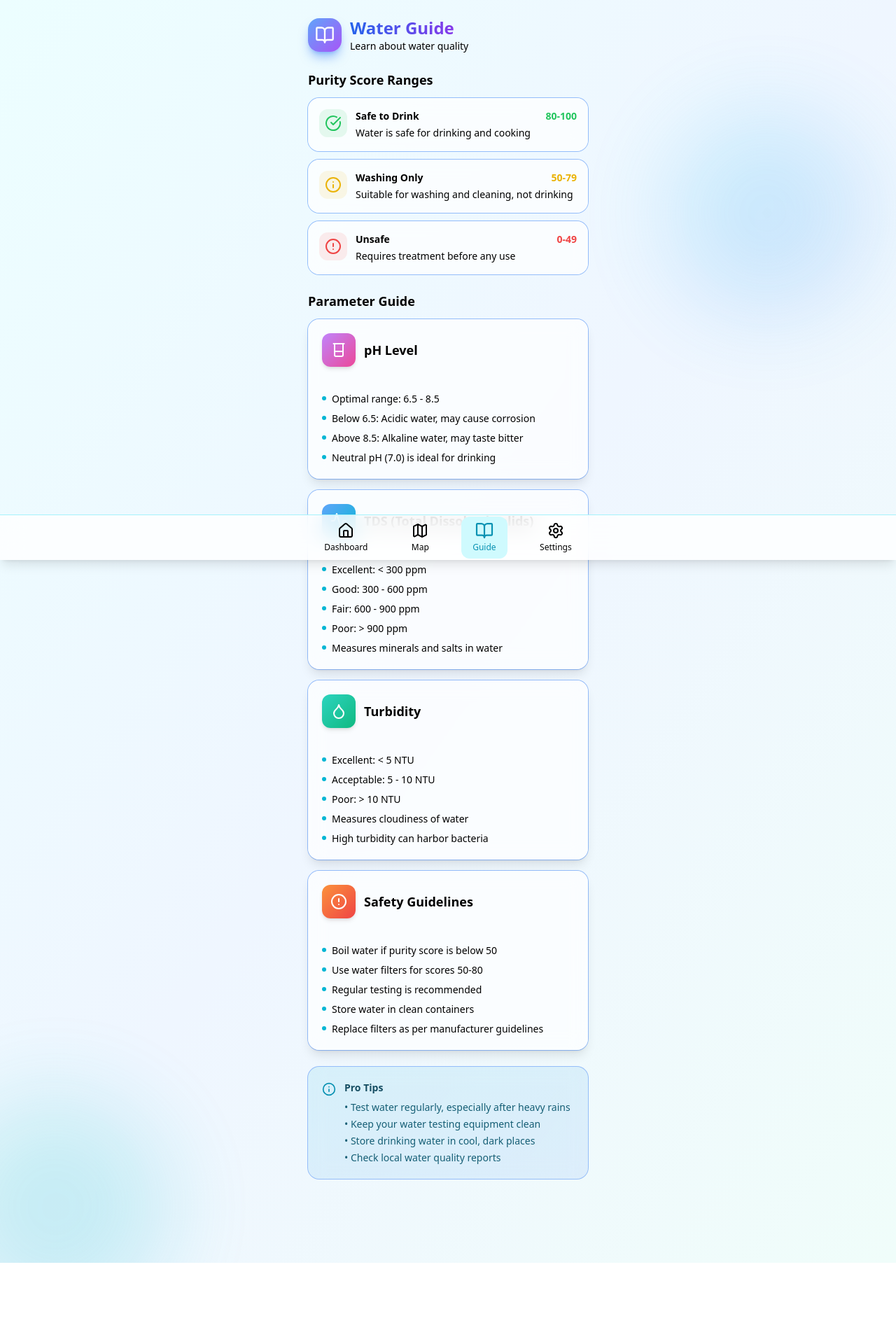
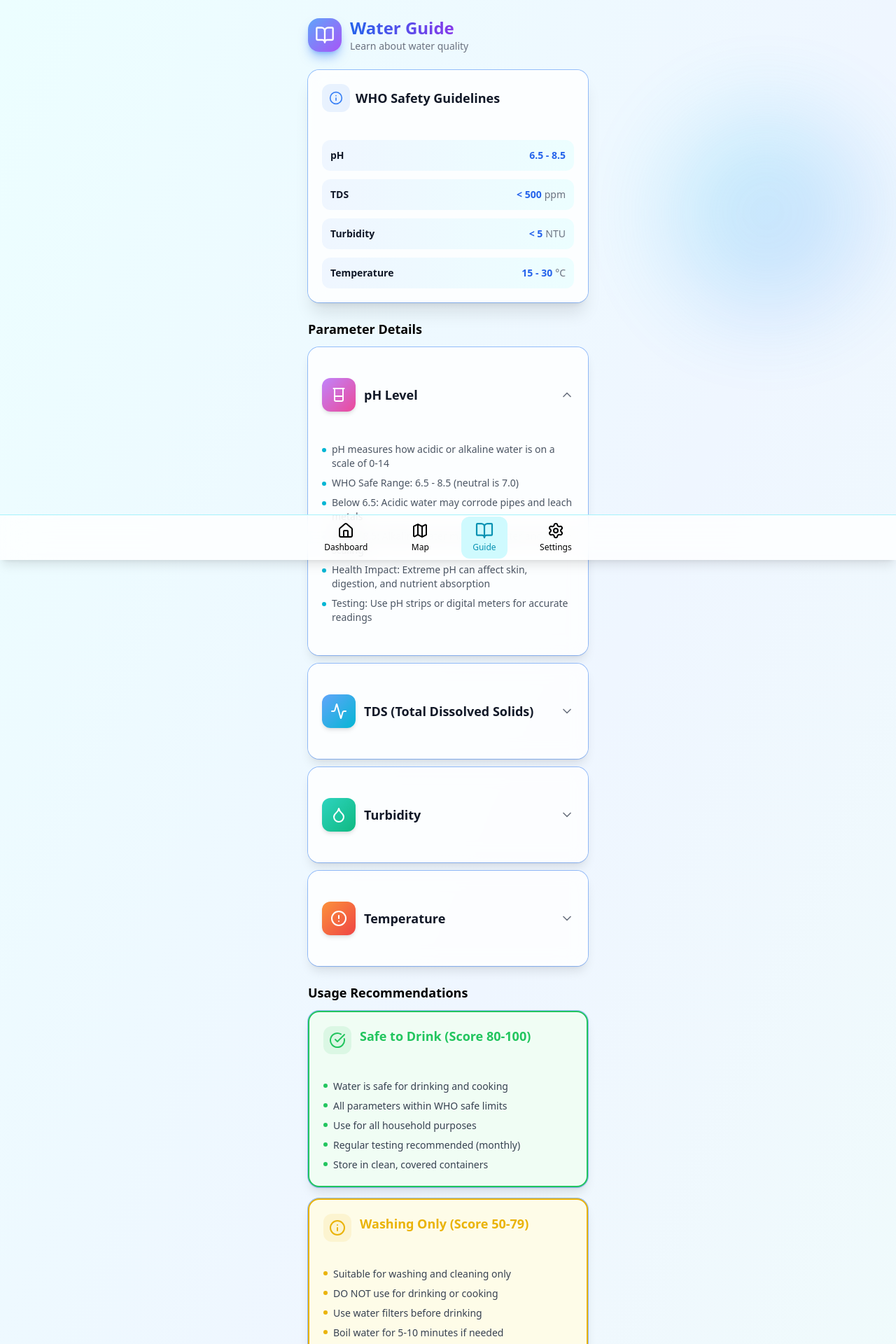
Before and after one commit to 0601sasirl/aquasens, a React (Vite) app: page /guide in a window 1280 px wide. Shown: the top 1920 px of the page at 70% size. Before the commit the page ends 1868 px from the top, so only its background shows below. Built offline with nearby package versions, Linux system fonts and the light colour scheme.

Commit message:
feat: enhance Water Guide with WHO guidelines and expandable sections

```diff
--- a/src/react-app/pages/WaterGuide.tsx
+++ b/src/react-app/pages/WaterGuide.tsx
@@ -1,5 +1,6 @@
+import { useState } from 'react';
 import { Card } from '@/react-app/components/ui/card';
-import { BookOpen, Droplet, AlertCircle, CheckCircle, Info, Beaker, Activity } from 'lucide-react';
+import { BookOpen, Droplet, AlertCircle, CheckCircle, Info, Beaker, Activity, ChevronDown, ChevronUp, Phone, Mail } from 'lucide-react';
 
 interface GuideSection {
   id: string;
@@ -7,6 +8,7 @@ interface GuideSection {
   icon: React.ElementType;
   color: string;
   content: string[];
+  expanded?: boolean;
 }
 
 const guideSections: GuideSection[] = [
@@ -16,10 +18,12 @@ const guideSections: GuideSection[] = [
     icon: Beaker,
     color: 'from-purple-400 to-pink-500',
     content: [
-      'Optimal range: 6.5 - 8.5',
-      'Below 6.5: Acidic water, may cause corrosion',
-      'Above 8.5: Alkaline water, may taste bitter',
-      'Neutral pH (7.0) is ideal for drinking'
+      'pH measures how acidic or alkaline water is on a scale of 0-14',
+      'WHO Safe Range: 6.5 - 8.5 (neutral is 7.0)',
+      'Below 6.5: Acidic water may corrode pipes and leach metals',
+      'Above 8.5: Alkaline water may taste bitter and cause scaling',
+      'Health Impact: Extreme pH can affect skin, digestion, and nutrient absorption',
+      'Testing: Use pH strips or digital meters for accurate readings'
     ]
   },
   {
@@ -28,11 +32,13 @@ const guideSections: GuideSection[] = [
     icon: Activity,
     color: 'from-blue-400 to-cyan-500',
     content: [
-      'Excellent: < 300 ppm',
-      'Good: 300 - 600 ppm',
-      'Fair: 600 - 900 ppm',
-      'Poor: > 900 ppm',
-      'Measures minerals and salts in water'
+      'TDS measures total minerals, salts, and metals dissolved in water (ppm)',
+      'Excellent: < 300 ppm - Great taste, ideal for drinking',
+      'Good: 300 - 600 ppm - Acceptable quality',
+      'Fair: 600 - 900 ppm - Not ideal for regular consumption',
+      'Poor: > 900 ppm - Unpleasant taste, potential health concerns',
+      'Health Impact: High TDS may indicate contamination or excessive minerals',
+      'Note: Very low TDS water lacks beneficial minerals'
     ]
   },
   {
@@ -41,53 +47,97 @@ const guideSections: GuideSection[] = [
     icon: Droplet,
     color: 'from-teal-400 to-emerald-500',
     content: [
-      'Excellent: < 5 NTU',
-      'Acceptable: 5 - 10 NTU',
-      'Poor: > 10 NTU',
-      'Measures cloudiness of water',
-      'High turbidity can harbor bacteria'
+      'Turbidity measures cloudiness or haziness in water (NTU)',
+      'WHO Safe Range: < 5 NTU for drinking water',
+      'Excellent: < 1 NTU - Crystal clear',
+      'Acceptable: 1 - 5 NTU - Slightly cloudy',
+      'Poor: > 5 NTU - Visibly cloudy or murky',
+      'Causes: Suspended particles, clay, silt, algae, or microorganisms',
+      'Health Impact: High turbidity can harbor bacteria and pathogens',
+      'Treatment: Use filtration systems to reduce turbidity'
     ]
   },
   {
-    id: 'safety',
-    title: 'Safety Guidelines',
+    id: 'temperature',
+    title: 'Temperature',
     icon: AlertCircle,
     color: 'from-orange-400 to-red-500',
     content: [
-      'Boil water if purity score is below 50',
-      'Use water filters for scores 50-80',
-      'Regular testing is recommended',
-      'Store water in clean containers',
-      'Replace filters as per manufacturer guidelines'
+      'Temperature affects water quality and bacterial growth (°C)',
+      'Optimal Range: 15 - 30°C for drinking water',
+      'Below 15°C: Too cold, may affect taste and feel uncomfortable',
+      'Above 30°C: Warm water promotes bacterial growth',
+      'Health Impact: Temperature affects chemical reactions and dissolved oxygen',
+      'Storage: Store drinking water in cool, dark places (15-25°C)',
+      'Note: Warm water can dissolve more contaminants from pipes'
     ]
   }
 ];
 
-const waterQualityTips = [
+const whoGuidelines = [
+  { parameter: 'pH', safeRange: '6.5 - 8.5', unit: '' },
+  { parameter: 'TDS', safeRange: '< 500', unit: 'ppm' },
+  { parameter: 'Turbidity', safeRange: '< 5', unit: 'NTU' },
+  { parameter: 'Temperature', safeRange: '15 - 30', unit: '°C' },
+];
+
+const usageRecommendations = [
   {
-    title: 'Safe to Drink',
+    title: 'Safe to Drink (Score 80-100)',
     icon: CheckCircle,
     color: 'text-green-500',
-    score: '80-100',
-    description: 'Water is safe for drinking and cooking'
+    bgColor: 'bg-green-50 dark:bg-green-900/20',
+    borderColor: 'border-green-500',
+    recommendations: [
+      'Water is safe for drinking and cooking',
+      'All parameters within WHO safe limits',
+      'Use for all household purposes',
+      'Regular testing recommended (monthly)',
+      'Store in clean, covered containers'
+    ]
   },
   {
-    title: 'Washing Only',
+    title: 'Washing Only (Score 50-79)',
     icon: Info,
     color: 'text-yellow-500',
-    score: '50-79',
-    description: 'Suitable for washing and cleaning, not drinking'
+    bgColor: 'bg-yellow-50 dark:bg-yellow-900/20',
+    borderColor: 'border-yellow-500',
+    recommendations: [
+      'Suitable for washing and cleaning only',
+      'DO NOT use for drinking or cooking',
+      'Use water filters before drinking',
+      'Boil water for 5-10 minutes if needed',
+      'Consider bottled water for consumption',
+      'Check source and treat if possible'
+    ]
   },
   {
-    title: 'Unsafe',
+    title: 'Unsafe (Score 0-49)',
     icon: AlertCircle,
     color: 'text-red-500',
-    score: '0-49',
-    description: 'Requires treatment before any use'
+    bgColor: 'bg-red-50 dark:bg-red-900/20',
+    borderColor: 'border-red-500',
+    recommendations: [
+      'CRITICAL: Do not use for any purpose',
+      'Multiple parameters outside safe limits',
+      'Seek alternative water source immediately',
+      'Contact local water authority',
+      'Use bottled water for all needs',
+      'Avoid skin contact if severely contaminated',
+      'Professional treatment required'
+    ]
   }
 ];
 
 export default function WaterGuide() {
+  const [expandedSections, setExpandedSections] = useState<string[]>(['ph']);
+
+  const toggleSection = (id: string) => {
+    setExpandedSections(prev =>
+      prev.includes(id) ? prev.filter(s => s !== id) : [...prev, id]
+    );
+  };
+
   return (
     <div className="min-h-screen bg-gradient-to-br from-cyan-50 via-blue-50 to-teal-50 dark:from-slate-950 dark:via-blue-950 dark:to-cyan-950 pb-24 overflow-hidden relative">
       {/* Animated background */}
@@ -106,56 +156,100 @@ export default function WaterGuide() {
             <h1 className="text-2xl font-bold bg-gradient-to-r from-blue-600 to-purple-600 dark:from-blue-400 dark:to-purple-400 bg-clip-text text-transparent">
               Water Guide
             </h1>
-            <p className="text-sm text-muted-foreground">Learn about water quality</p>
+            <p className="text-sm text-gray-500 dark:text-gray-400">Learn about water quality</p>
           </div>
         </div>
 
-        {/* Water Quality Categories */}
+        {/* WHO Guidelines Table */}
+        <Card className="p-5 bg-white/80 dark:bg-slate-900/80 backdrop-blur-md border-cyan-200 dark:border-cyan-800 shadow-xl">
+          <div className="flex items-center gap-2 mb-4">
+            <div className="w-10 h-10 rounded-xl bg-blue-500/10 flex items-center justify-center">
+              <Info className="w-5 h-5 text-blue-500" />
+            </div>
+            <h2 className="text-lg font-bold text-gray-900 dark:text-white">WHO Safety Guidelines</h2>
+          </div>
+          <div className="space-y-3">
+            {whoGuidelines.map((guideline) => (
+              <div
+                key={guideline.parameter}
+                className="flex items-center justify-between p-3 rounded-xl bg-gradient-to-r from-blue-50 to-cyan-50 dark:from-blue-900/20 dark:to-cyan-900/20"
+              >
+                <div className="font-semibold text-gray-900 dark:text-white">{guideline.parameter}</div>
+                <div className="text-sm">
+                  <span className="font-bold text-blue-600 dark:text-blue-400">{guideline.safeRange}</span>
+                  {guideline.unit && <span className="text-gray-500 dark:text-gray-400 ml-1">{guideline.unit}</span>}
+                </div>
+              </div>
+            ))}
+          </div>
+        </Card>
+
+        {/* Parameter Guides - Expandable */}
         <div>
-          <h2 className="text-lg font-semibold mb-3">Purity Score Ranges</h2>
+          <h2 className="text-lg font-semibold mb-3">Parameter Details</h2>
           <div className="space-y-3">
-            {waterQualityTips.map((tip) => (
-              <Card
-                key={tip.title}
-                className="p-4 bg-white/70 dark:bg-slate-900/70 backdrop-blur-md border-cyan-200 dark:border-cyan-800 hover:shadow-lg transition-all"
-              >
-                <div className="flex items-start gap-3">
-                  <div className={`w-10 h-10 rounded-xl flex items-center justify-center ${tip.color.replace('text-', 'bg-')}/10`}>
-                    <tip.icon className={`w-6 h-6 ${tip.color}`} />
-                  </div>
-                  <div className="flex-1">
-                    <div className="flex items-center justify-between mb-1">
-                      <div className="font-semibold">{tip.title}</div>
-                      <div className={`text-sm font-bold ${tip.color}`}>{tip.score}</div>
+            {guideSections.map((section) => {
+              const isExpanded = expandedSections.includes(section.id);
+              return (
+                <Card
+                  key={section.id}
+                  className="overflow-hidden bg-white/80 dark:bg-slate-900/80 backdrop-blur-md border-cyan-200 dark:border-cyan-800 shadow-lg hover:shadow-xl transition-all"
+                >
+                  <button
+                    onClick={() => toggleSection(section.id)}
+                    className="w-full p-5 flex items-center justify-between"
+                  >
+                    <div className="flex items-center gap-3">
+                      <div className={`w-12 h-12 rounded-xl bg-gradient-to-br ${section.color} flex items-center justify-center shadow-md`}>
+                        <section.icon className="w-6 h-6 text-white" />
+                      </div>
+                      <h3 className="text-lg font-bold text-gray-900 dark:text-white text-left">{section.title}</h3>
                     </div>
-                    <div className="text-sm text-muted-foreground">{tip.description}</div>
-                  </div>
-                </div>
-              </Card>
-            ))}
+                    {isExpanded ? (
+                      <ChevronUp className="w-5 h-5 text-gray-500" />
+                    ) : (
+                      <ChevronDown className="w-5 h-5 text-gray-500" />
+                    )}
+                  </button>
+
+                  {isExpanded && (
+                    <div className="px-5 pb-5 space-y-2 animate-slide-down">
+                      {section.content.map((item, index) => (
+                        <div key={index} className="flex items-start gap-2 text-sm">
+                          <div className="w-1.5 h-1.5 rounded-full bg-cyan-500 mt-2 flex-shrink-0"></div>
+                          <span className="text-gray-600 dark:text-gray-300">{item}</span>
+                        </div>
+                      ))}
+                    </div>
+                  )}
+                </Card>
+              );
+            })}
           </div>
         </div>
 
-        {/* Parameter Guides */}
+        {/* Usage Recommendations */}
         <div>
-          <h2 className="text-lg font-semibold mb-3">Parameter Guide</h2>
+          <h2 className="text-lg font-semibold mb-3">Usage Recommendations</h2>
           <div className="space-y-4">
-            {guideSections.map((section) => (
+            {usageRecommendations.map((rec) => (
               <Card
-                key={section.id}
-                className="p-5 bg-white/70 dark:bg-slate-900/70 backdrop-blur-md border-cyan-200 dark:border-cyan-800 shadow-lg hover:shadow-xl transition-all"
+                key={rec.title}
+                className={`p-5 ${rec.bgColor} backdrop-blur-md border-2 ${rec.borderColor} shadow-lg`}
               >
-                <div className="flex items-center gap-3 mb-3">
-                  <div className={`w-12 h-12 rounded-xl bg-gradient-to-br ${section.color} flex items-center justify-center shadow-md`}>
-                    <section.icon className="w-6 h-6 text-white" />
+                <div className="flex items-start gap-3 mb-3">
+                  <div className={`w-10 h-10 rounded-xl flex items-center justify-center ${rec.color.replace('text-', 'bg-')}/10`}>
+                    <rec.icon className={`w-6 h-6 ${rec.color}`} />
                   </div>
-                  <h3 className="text-lg font-bold">{section.title}</h3>
+                  <div>
+                    <div className={`font-bold text-lg ${rec.color}`}>{rec.title}</div>
+                  </div>
                 </div>
                 <ul className="space-y-2">
-                  {section.content.map((item, index) => (
+                  {rec.recommendations.map((item, index) => (
                     <li key={index} className="flex items-start gap-2 text-sm">
-                      <div className="w-1.5 h-1.5 rounded-full bg-cyan-500 mt-1.5"></div>
-                      <span className="text-muted-foreground">{item}</span>
+                      <div className={`w-1.5 h-1.5 rounded-full ${rec.color.replace('text-', 'bg-')} mt-1.5 flex-shrink-0`}></div>
+                      <span className="text-gray-700 dark:text-gray-200">{item}</span>
                     </li>
                   ))}
                 </ul>
@@ -164,17 +258,54 @@ export default function WaterGuide() {
           </div>
         </div>
 
-        {/* Additional Tips */}
-        <Card className="p-5 bg-gradient-to-br from-cyan-500/10 to-blue-500/10 dark:from-cyan-500/5 dark:to-blue-500/5 backdrop-blur-md border-cyan-300 dark:border-cyan-700">
+        {/* Helpline & Support */}
+        <Card className="p-5 bg-gradient-to-br from-cyan-500/10 to-blue-500/10 dark:from-cyan-500/5 dark:to-blue-500/5 backdrop-blur-md border-2 border-cyan-300 dark:border-cyan-700">
+          <div className="flex items-start gap-3 mb-4">
+            <Info className="w-5 h-5 text-cyan-600 dark:text-cyan-400 mt-0.5" />
+            <div>
+              <div className="font-semibold text-cyan-900 dark:text-cyan-100 mb-1">Need Help?</div>
+              <div className="text-sm text-cyan-800 dark:text-cyan-200 mb-3">
+                Contact water quality authorities or support team
+              </div>
+            </div>
+          </div>
+
+          <div className="space-y-3">
+            <button className="w-full flex items-center gap-3 p-3 rounded-xl bg-white/70 dark:bg-slate-900/70 hover:bg-white dark:hover:bg-slate-900 transition-colors">
+              <div className="w-10 h-10 rounded-xl bg-green-500/10 flex items-center justify-center">
+                <Phone className="w-5 h-5 text-green-600" />
+              </div>
+              <div className="text-left">
+                <div className="font-semibold text-gray-900 dark:text-white text-sm">Water Authority Helpline</div>
+                <div className="text-xs text-gray-500 dark:text-gray-400">1-800-WATER-HELP</div>
+              </div>
+            </button>
+
+            <button className="w-full flex items-center gap-3 p-3 rounded-xl bg-white/70 dark:bg-slate-900/70 hover:bg-white dark:hover:bg-slate-900 transition-colors">
+              <div className="w-10 h-10 rounded-xl bg-blue-500/10 flex items-center justify-center">
+                <Mail className="w-5 h-5 text-blue-600" />
+              </div>
+              <div className="text-left">
+                <div className="font-semibold text-gray-900 dark:text-white text-sm">Email Support</div>
+                <div className="text-xs text-gray-500 dark:text-gray-400">support@hydrotech.app</div>
+              </div>
+            </button>
+          </div>
+        </Card>
+
+        {/* Pro Tips */}
+        <Card className="p-5 bg-gradient-to-br from-purple-500/10 to-pink-500/10 dark:from-purple-500/5 dark:to-pink-500/5 backdrop-blur-md border-2 border-purple-300 dark:border-purple-700">
           <div className="flex items-start gap-3">
-            <Info className="w-5 h-5 text-cyan-600 dark:text-cyan-400 mt-0.5" />
+            <CheckCircle className="w-5 h-5 text-purple-600 dark:text-purple-400 mt-0.5" />
             <div className="space-y-2">
-              <div className="font-semibold text-cyan-900 dark:text-cyan-100">Pro Tips</div>
-              <ul className="space-y-1 text-sm text-cyan-800 dark:text-cyan-200">
+              <div className="font-semibold text-purple-900 dark:text-purple-100">Pro Tips</div>
+              <ul className="space-y-1 text-sm text-purple-800 dark:text-purple-200">
                 <li>• Test water regularly, especially after heavy rains</li>
-                <li>• Keep your water testing equipment clean</li>
+                <li>• Keep testing equipment clean and calibrated</li>
                 <li>• Store drinking water in cool, dark places</li>
-                <li>• Check local water quality reports</li>
+                <li>• Check local water quality reports monthly</li>
+                <li>• Replace water filters per manufacturer guidelines</li>
+                <li>• Never mix old and new water in storage</li>
               </ul>
             </div>
           </div>
```
